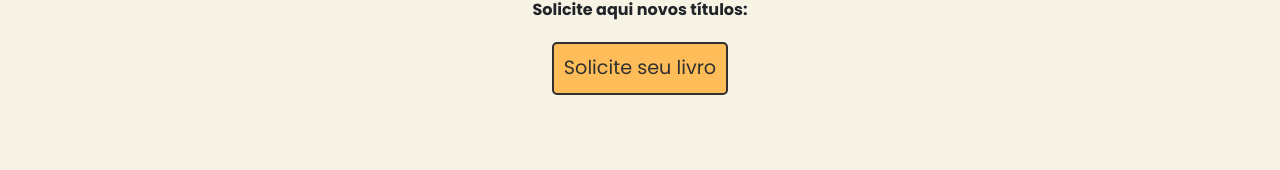
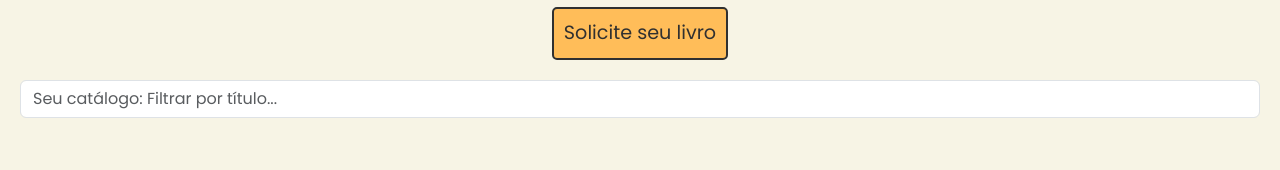
Before and after one commit to nat-riba/my-book, a React (Vite) app in the folder book/: page /catalog in a window 1280 px wide. Shown: the part 389-559 px from the top of the page. Built offline with nearby package versions, Linux system fonts and the light colour scheme; no server answers; the database is empty; sample sign-in values are in the browser's storage.

Commit message:
Adição de filtro simples

```diff
--- a/book/src/pages/catalog/Catalog.jsx
+++ b/book/src/pages/catalog/Catalog.jsx
@@ -11,6 +11,7 @@ function Catalog() {
     const [books, setBooks] = useState([]);
     const [favoritos, setFavoritos] = useState([]);
     const [loading, setLoading] = useState(true);
+    const [filtroTitulo, setFiltroTitulo] = useState('');
     const usuario = useContext(UsuarioContext);
     const navigate = useNavigate();
 
@@ -72,19 +73,30 @@ function Catalog() {
         "outros": "danger",
     };
 
+    const livrosFiltrados = books.filter(book =>
+        book.title.toLowerCase().includes(filtroTitulo.toLowerCase())
+    );
+
     return (
         <main>
             <h1 className="text-center">Seu catálogo de livros!</h1>
             <h2>Sua biblioteca, suas regras:</h2>
             <p><strong>Solicite aqui novos títulos:</strong></p>
             <Link to="/catalog/add" className="btn-1 my-1">Solicite seu livro</Link>
+            <input
+                type="text"
+                value={filtroTitulo}
+                onChange={e => setFiltroTitulo(e.target.value)}
+                placeholder="Seu catálogo: Filtrar por título..."
+                className="form-control my-3"
+            />
             <hr />
             {loading ? (
                 <Loader />
             ) : (
                 <Container className="mt-5">
-                    {books.length > 0 ? (
-                        books.map(book => (
+                    {livrosFiltrados.length > 0 ? (
+                        livrosFiltrados.map(book => (
                             <section key={book.id} className="my-2 p-1">
                                 <Card className="my-2 p-3">
                                     <Card.Title className="Card-Title">{book.title}</Card.Title>
```
